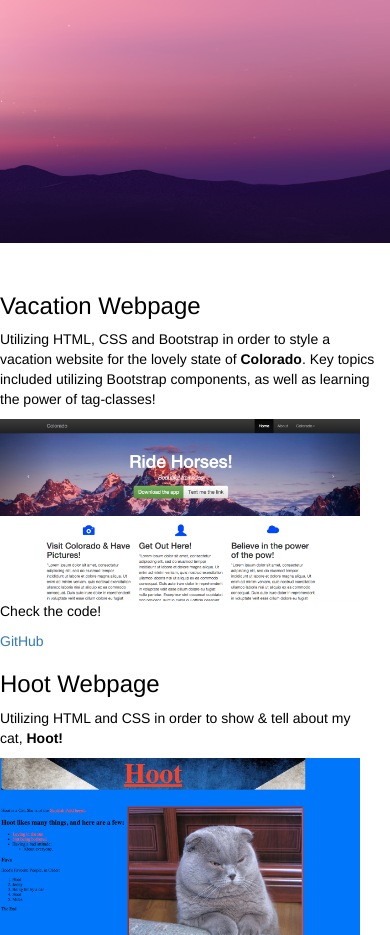
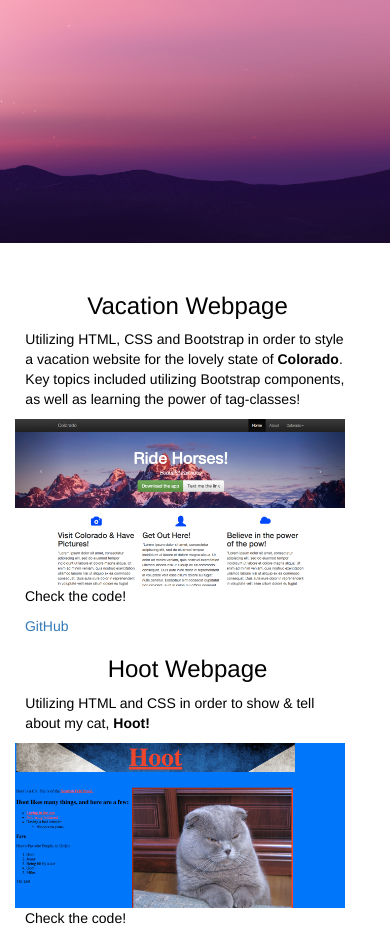
Before and after one commit to mghewitson/Portfolio-Project-Friday-3-18-16-, a plain HTML site: page projects.html in a window 390 px wide. Shown: the part 157-1092 px from the top of the page. Drawn offline with nearby package versions, Linux system fonts and the light colour scheme.

Commit message:
updated padding in xs screens, formatted text to align in xs screens.

```diff
--- a/bootstrap/css/contact.css
+++ b/bootstrap/css/contact.css
@@ -48,6 +48,34 @@ span.icon-bar {
   margin: 0 auto;
 }
 
+@media (max-width: 1200px) {
+  .bodycontainer{
+    padding-left: 15px;
+    padding-right: 15px;
+  }
+}
+
+@media (max-width: 767px) {
+  h3 {
+    text-align: center;
+  }
+  p, a {
+    padding-left: 3%;
+    padding-right: 3%;
+  }
+.img-responsive {
+    margin-left: auto;
+    margin-right: auto;
+
+  }
+}
+/*
+@media (max-width: 1200px) {
+  .col-sm-9 h1 {
+    padding-left: 15px;
+  }
+}*/
+
 .glyphicon {
   font-size: 2em;
 
--- a/bootstrap/css/style.css
+++ b/bootstrap/css/style.css
@@ -62,6 +62,22 @@ span.icon-bar {
 
 /* About
 ==========================*/
+@media (max-width: 767px) {
+  .col-sm-9 h1 {
+    text-align: center;
+  }
+  .col-sm-3 h3 {
+    text-align: center;
+  }
+}
+
+@media (max-width: 1200px) {
+  .bodycontainer {
+    padding-left: 15px;
+    padding-right: 15px;
+  }
+}
+
 .about {
   text-align: justify;
   padding-left: 5%;
```
